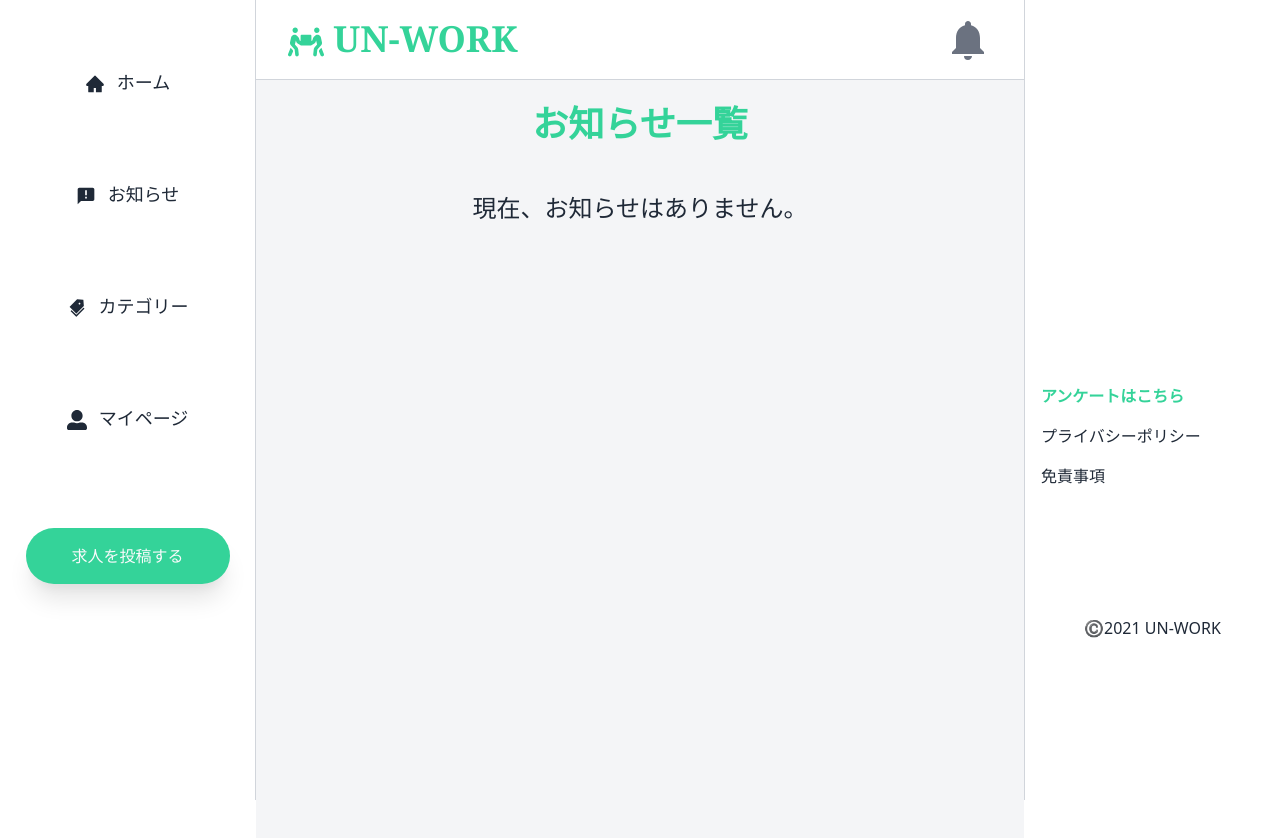
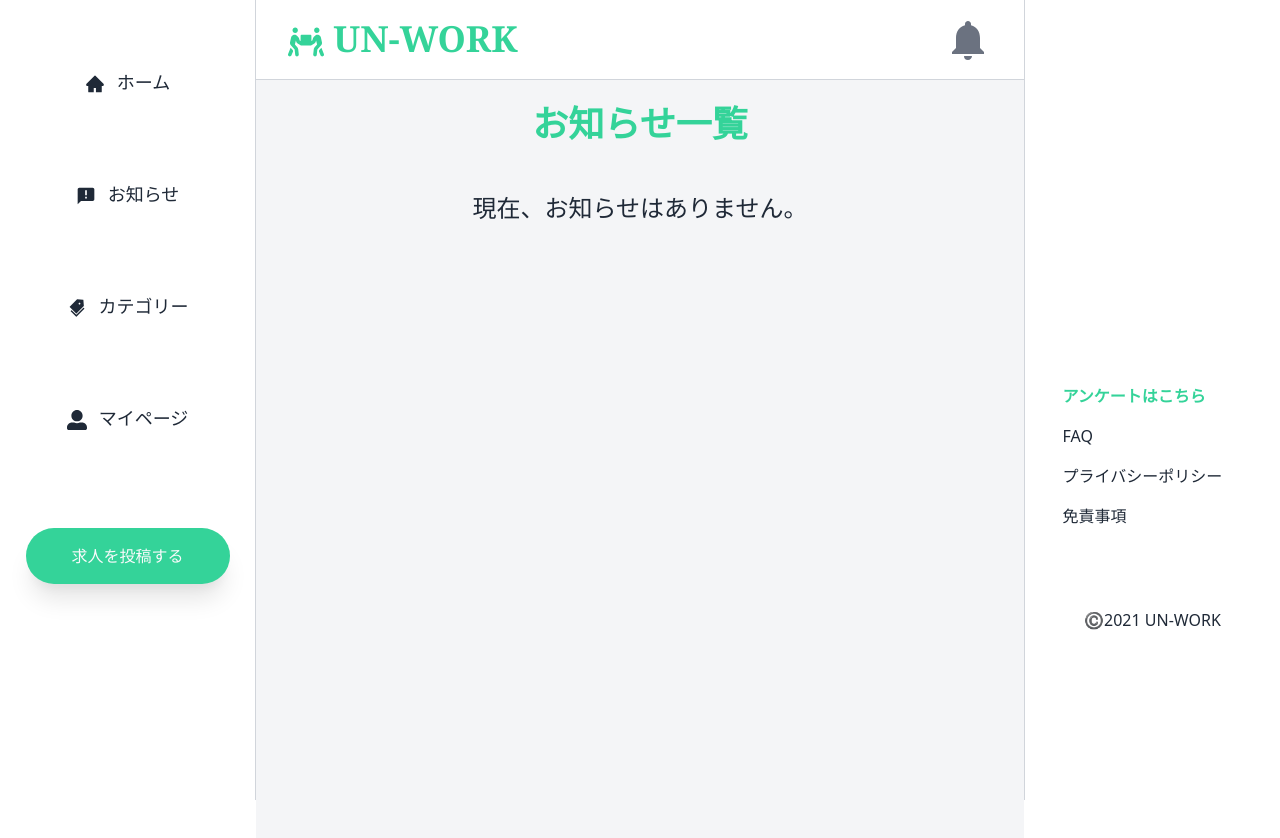
Before and after one commit to soichiro-kotaki/UN-WORK, a Next.js app: page /announce in a window 1280 px wide. Shown: the top 838 px of the page. Built offline with nearby package versions, Linux system fonts and the light colour scheme; no server answers.

Commit message:
デザイン修正

```diff
--- a/src/components/layouts/Footer.tsx
+++ b/src/components/layouts/Footer.tsx
@@ -6,10 +6,10 @@ import Link from "next/link";
 export const Footer: React.FC = () => {
     return (
         <>
-            <div className="h-60 border-gray-300 border-t w-full lg:z-10 lg:fixed lg:right-0 lg:top-0 lg:w-1/5 lg:h-full lg:border-l lg:border-t-0">
-                <div className="w-4/5 lg:mt-96">
+            <div className="h-72 border-gray-300 border-t w-full lg:z-10 lg:fixed lg:right-0 lg:top-0 lg:w-1/5 lg:h-full lg:border-l lg:border-t-0">
+                <div className="lg:w-4/5 lg:mx-auto lg:mt-96">
                     <a
-                        className=" block my-4 pl-4 font-bold text-left text-green-400 hover:text-green-600 hover:underline"
+                        className=" block my-4 pl-3 font-bold text-left text-green-400 hover:text-green-600 hover:underline "
                         target="_blank"
                         rel="noreferrer"
                         href="https://docs.google.com/forms/d/e/1FAIpQLSeVxHvJuBYXeyfA6D3cV99OaFIwNKzV8Yw8G6W-ZYrDHluehA/viewform"
@@ -18,12 +18,17 @@ export const Footer: React.FC = () => {
                     </a>
                     <div>
                         <Link href="/">
-                            <a className="block pl-4 mb-4 hover:underline">プライバシーポリシー</a>
+                            <a className="block w-10 pl-3 mb-4 hover:underline">{"FAQ"}</a>
+                        </Link>
+                        <Link href="/">
+                            <a className="block w-44 pl-3 mb-4 hover:underline">
+                                プライバシーポリシー
+                            </a>
                         </Link>
 
                         <Link href="/">
                             <a
-                                className="block pl-4 mb-4 hover:underline
+                                className="block w-20 pl-3 mb-4 hover:underline
                             "
                             >
                                 免責事項
@@ -31,7 +36,7 @@ export const Footer: React.FC = () => {
                         </Link>
                     </div>
                 </div>
-                <p className="my-4 lg:my-32 text-center">©️2021 UN-WORK </p>
+                <p className="my-10 lg:my-20 text-center text-sm lg:text-base">©️2021 UN-WORK </p>
             </div>
         </>
     );
--- a/src/components/molecules/PostCard.tsx
+++ b/src/components/molecules/PostCard.tsx
@@ -14,6 +14,8 @@ import { PostDataType } from "src/types/post/PostDataType";
 
 //utils
 import { convertDateStr } from "src/utils/convertDateStr";
+
+//contextAPI
 import { UserAuthContext } from "@pages/_app";
 
 type Props = {
@@ -26,7 +28,7 @@ export const PostCard: React.FC<Props> = (props) => {
 
     return (
         <>
-            <div className="w-11/12 rounded-3xl bg-white border border-gray-300 p-6 mx-auto lg:w-9/12">
+            <div className="w-11/12 rounded-3xl bg-white border border-gray-300 p-6 mx-auto md:w-9/12">
                 <div>
                     <div className="mb-4 mt-4 lg:flex lg:flex-col lg:text-left lg:mb-8 xl:mr-0">
                         <h2 className="text-2xl font-semibold mb-2 mx-auto lg:text-3xl lg:inline-block lg:mx-0 ">
@@ -38,12 +40,22 @@ export const PostCard: React.FC<Props> = (props) => {
                                 {` ${userPostData.category}`}
                             </p>
                             <div className="flex">
-                                <BsFillBookmarkHeartFill
-                                    onClick={() => {
-                                        alert("ブックマーク機能は現在開発中です🙇‍♂️");
-                                    }}
-                                    className="text-pink-200 w-6 h-6 mr-3 lg:w-10 lg:h-10 hover:cursor-pointer hover:text-pink-400 lg:mr-4"
-                                />
+                                <div className="dropdown dropdown-end">
+                                    <BsFillBookmarkHeartFill
+                                        tabIndex={0}
+                                        className="w-6 h-6 mr-3 lg:w-10 lg:h-10 hover:cursor-pointer text-pink-400 hover:text-pink-200 lg:mr-4"
+                                    />
+                                    <div
+                                        tabIndex={0}
+                                        className="text-sm mr-3 p-1 shadow menu dropdown-content text-gray-100 bg-pink-200 rounded-lg w-32 hover:bg-pink-700 lg:mr-4 lg:p-2 lg:w-40"
+                                        onClick={() => {
+                                            alert("ブックマーク機能は現在開発中です🙇‍♂️");
+                                        }}
+                                    >
+                                        <a className="block text-center mx-auto">ブックマーク</a>
+                                    </div>
+                                </div>
+
                                 {User.uid === userPostData.uid ? (
                                     <div className="dropdown dropdown-end">
                                         <FaTrash
@@ -52,7 +64,7 @@ export const PostCard: React.FC<Props> = (props) => {
                                         />
                                         <ul
                                             tabIndex={0}
-                                            className="text-sm p-1 shadow menu dropdown-content text-gray-100 bg-background-danger rounded-full w-20 lg:p-2 lg:w-40 hover:bg-red-700"
+                                            className="text-sm p-1 shadow menu dropdown-content text-gray-100 bg-background-danger rounded-lg w-24 lg:p-2 lg:w-40 hover:bg-red-700"
                                         >
                                             <li>
                                                 <label
--- a/src/components/molecules/UserProfile.tsx
+++ b/src/components/molecules/UserProfile.tsx
@@ -19,7 +19,7 @@ export const UserProfile: React.FC<Props> = (props) => {
 
     return (
         <>
-            <div className="w-11/12 rounded-3xl bg-white border border-gray-300 p-8 mx-auto md:w-9/12 lg:w-9/12">
+            <div className="w-11/12 rounded-3xl bg-white border border-gray-300 p-8 mx-auto md:w-9/12">
                 <div className="lg:flex lg:justify-between lg:items-center">
                     <div className="rounded-full text-center mx-auto lg:text-left lg:inline-block lg:m-0 ">
                         <Image
--- a/src/components/templates/PostPageTemplate.tsx
+++ b/src/components/templates/PostPageTemplate.tsx
@@ -53,8 +53,8 @@ export const PostPageTemplate: React.FC<Props> = (props) => {
                             .split(/(\n)/g)
                             .map((text, index) => (text === "\n" ? <br key={index} /> : text))}
                     </div>
-                    <div className="w-full h-16 mt-12 pt-4 align-middle bg-green-400 lg:h-24 lg:pt-7">
-                        <p className="text-white text-center lg:h-20 lg:text-3xl">{`連絡先: ${userData.user_email}`}</p>
+                    <div className="w-full h-16 mt-12 pt-5 align-middle bg-green-400 lg:h-24 lg:pt-7">
+                        <p className="text-white text-center  lg:text-3xl">{`連絡先: ${userData.user_email}`}</p>
                     </div>
                     <div className="p-8 bg-background-main text-gray-900 lg:pb-12">
                         <h2 className="my-6 font-bold text-green-400  lg:text-2xl ">
```
